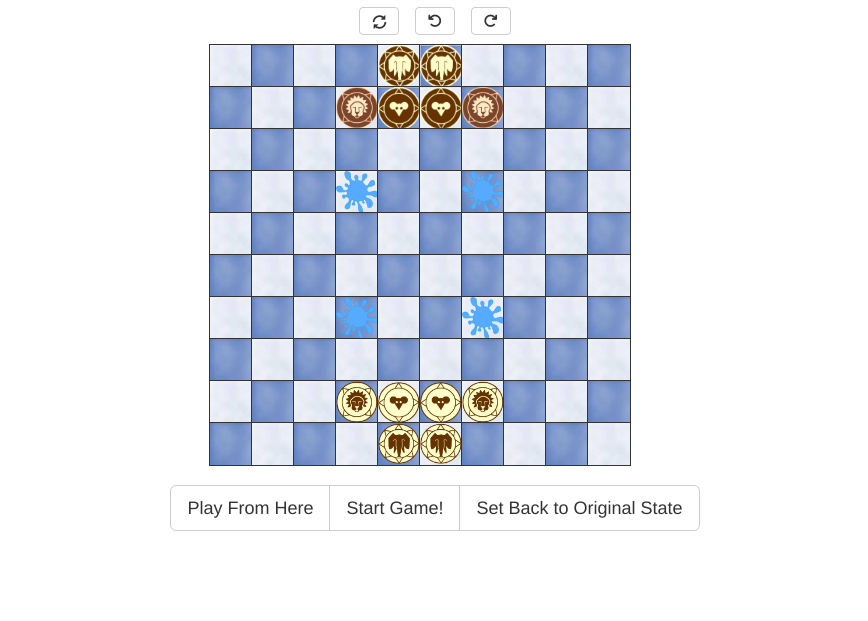
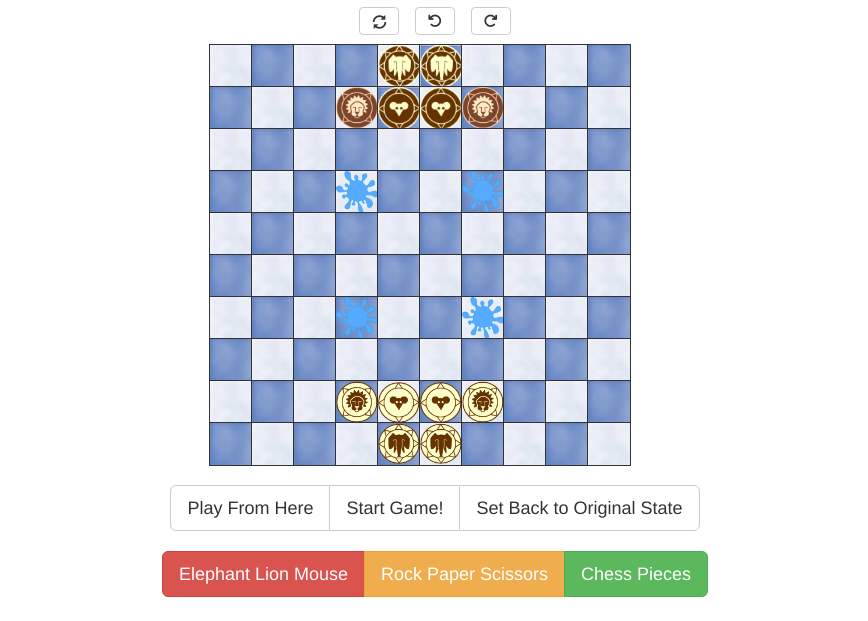
Before and after one commit to noay2/barca, a plain HTML site: page front/try.html in a window 1280 px wide. Shown: the part 179-800 px from the top of the page, without its empty margins (205-1073 px from the left). Drawn offline with nearby package versions, Linux system fonts and the light colour scheme; files that its build step writes are made by us from their sources.

Commit message:
updated RPS

```diff
--- a/front/js/script.js
+++ b/front/js/script.js
@@ -1332,6 +1332,7 @@ function playFromHere(){
 function checkPieceType()
 {
 	piece_type = $("#pieceType").val();
+	console.log(piece_type);
 
 }
 
@@ -1381,3 +1382,33 @@ function placeChessImages(){
 	document.getElementById(getDiv("WR2")).innerHTML = '<img src = "./images/ChessWhitePawn.gif"/>';
 	document.getElementById(getDiv("WL2")).innerHTML = '<img src = "./images/ChessWhiteKing.gif"/>';
 }
+
+function changePieceTypeToAnimals(){
+
+	if(piece_type != "animals"){
+
+		placeElephantLionMouseImages();
+		piece_type = "animals";
+	}
+}
+
+function changePieceTypeToRPS(){
+
+	if(piece_type != "rps"){
+
+		placeRockPaperScissorImages();
+		piece_type = "rps";
+	}
+
+
+}
+
+function changePieceTypeToChess(){
+
+		if(piece_type != "chess"){
+
+		placeChessImages();
+		piece_type = "chess";
+	}
+
+}
--- a/front/try.html
+++ b/front/try.html
@@ -15,7 +15,6 @@ https://serene-everglades-79780.herokuapp.com/api
   <script src="https://ajax.googleapis.com/ajax/libs/jquery/3.2.1/jquery.min.js"></script>
   <script src="https://maxcdn.bootstrapcdn.com/bootstrap/3.3.7/js/bootstrap.min.js"></script>
   <script type="text/javascript" src="js/script.js"></script>
-  <link rel="stylesheet" href="animate.min.css">
   <link rel="stylesheet" href="https://cdnjs.cloudflare.com/ajax/libs/bootstrap-select/1.12.4/css/bootstrap-select.min.css">
   <script src="https://cdnjs.cloudflare.com/ajax/libs/bootstrap-select/1.12.4/js/bootstrap-select.min.js"></script>
   <script src="https://use.fontawesome.com/a59013ea0b.js"></script>
@@ -149,6 +148,18 @@ https://serene-everglades-79780.herokuapp.com/api
   </div>
 </div>
 
+<div class = "row text-center ">
+<br>
+  <div class="btn-group btn-group-lg ">
+
+    <button type="button" class="btn btn-danger" onclick="changePieceTypeToAnimals()" >Elephant Lion Mouse</button>
+    <button type="button" class="btn btn-warning" onclick = "changePieceTypeToRPS()">Rock Paper Scissors</button>
+
+    <button type="button" class="btn btn-success" onclick="changePieceTypeToChess()" >Chess Pieces</button>
+
+  </div>
+</div>
+
 
 <!--     <div class = "col-xs-8 text-center" >
     <br>
```
